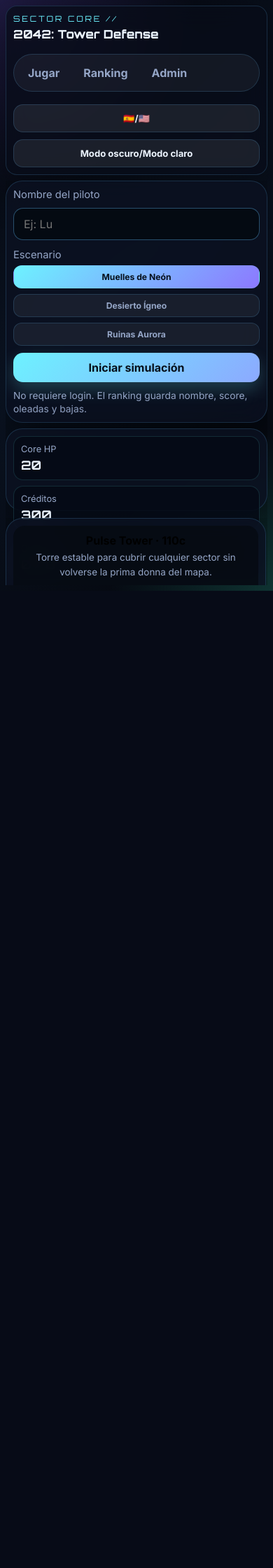
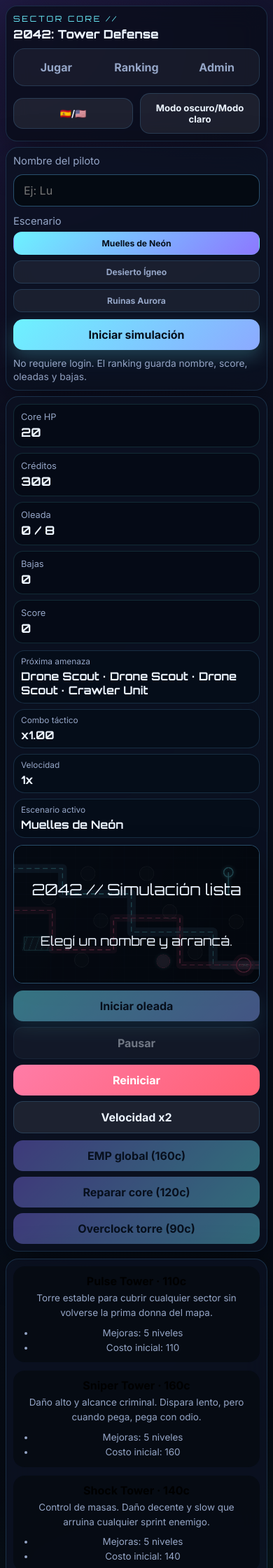
Before and after one commit to lu-developer476/2042, a Django app: page / in a window 390 px wide. Shown: the top 2240 px of the page at 70% size. Before the commit the page ends 844 px from the top, so only its background shows below. Run offline with Django 5.2, Linux system fonts and the light colour scheme; data that the repository does not hold is empty.

Commit message:
Improve responsive game layout (#7)

```diff
--- a/game/static/game/css/styles.css
+++ b/game/static/game/css/styles.css
@@ -37,7 +37,8 @@
 }
 
 * { box-sizing: border-box; }
-html, body { margin: 0; padding: 0; width: 100%; height: 100%; overflow: hidden; }
+html { margin: 0; padding: 0; width: 100%; min-height: 100%; scroll-behavior: smooth; }
+body { margin: 0; padding: 0; width: 100%; min-height: 100%; overflow-x: hidden; }
 body {
   font-family: 'Inter', sans-serif;
   color: var(--text);
@@ -51,13 +52,14 @@ a { color: inherit; text-decoration: none; }
 button, input { font: inherit; }
 
 .app-shell {
-  width: 100vw;
-  height: 100vh;
+  width: min(100%, 1920px);
+  min-height: 100svh;
+  margin: 0 auto;
   display: grid;
   grid-template-rows: auto 1fr;
   gap: clamp(10px, 1.2vw, 16px);
   padding: clamp(10px, 1.4vw, 18px);
-  overflow: hidden;
+  overflow: visible;
 }
 
 .navbar {
@@ -90,7 +92,7 @@ button, input { font: inherit; }
   display: grid;
   grid-template-columns: clamp(170px, 14vw, 230px) minmax(0, 1fr);
   gap: clamp(10px, 1.2vw, 16px);
-  overflow: hidden;
+  overflow: visible;
 }
 
 .app-sidebar {
@@ -117,7 +119,7 @@ button, input { font: inherit; }
 .page-shell {
   min-width: 0;
   min-height: 0;
-  overflow: hidden;
+  overflow: visible;
   display: grid;
   grid-template-rows: auto minmax(0, 1fr);
   gap: clamp(8px, 1vw, 12px);
@@ -164,13 +166,14 @@ button, input { font: inherit; }
 .content-grid {
   min-height: 0;
   display: grid;
-  grid-template-columns: minmax(0, 1fr) clamp(240px, 20vw, 310px);
+  grid-template-columns: minmax(560px, 1fr) clamp(260px, 22vw, 340px);
   gap: clamp(10px, 1.2vw, 16px);
   align-items: stretch;
 }
 
 .game-panel {
   min-height: 0;
+  container-type: inline-size;
   display: grid;
   grid-template-rows: auto auto minmax(0, 1fr) auto auto;
   align-content: stretch;
@@ -209,21 +212,23 @@ button, input { font: inherit; }
 
 .battlefield-wrap {
   position: relative;
-  width: min(100%, max(320px, calc((100vh - 430px) * 16 / 9)));
-  min-width: min(100%, 320px);
-  max-height: 100%;
+  width: 100%;
+  min-width: 0;
+  max-height: min(68svh, 720px);
   margin: 0 auto;
   aspect-ratio: 16 / 9;
   border-radius: clamp(14px, 2vw, 24px);
   overflow: hidden;
   border: 1px solid var(--line-strong);
   background: #03060d;
+  box-shadow: inset 0 0 0 1px rgba(255,255,255,0.04), 0 18px 44px rgba(0,0,0,0.28);
 }
 
 #battlefield {
   width: 100%;
   height: 100%;
   display: block;
+  touch-action: manipulation;
 }
 
 .overlay-message {
@@ -264,7 +269,7 @@ button, input { font: inherit; }
 .button.ability { background: linear-gradient(135deg, rgba(140,120,255,0.9), rgba(109,242,255,0.9)); color: #06101b; }
 .button.small { width: 100%; padding: 10px 12px; margin-top: 12px; }
 
-.sidebar { display: grid; gap: clamp(10px, 1.1vw, 14px); min-height: 0; align-content: start; overflow-y: auto; padding-right: 2px; }
+.sidebar { display: grid; gap: clamp(10px, 1.1vw, 14px); min-height: 0; align-content: start; overflow-y: auto; overscroll-behavior: contain; padding-right: 4px; }
 .card h2 { font-family: 'Orbitron', sans-serif; margin-top: 0; }
 .microcopy { color: var(--muted); font-size: 0.92rem; line-height: 1.6; }
 
@@ -302,44 +307,61 @@ th, td { padding: 14px 12px; text-align: left; border-bottom: 1px solid rgba(109
 th { color: var(--cyan); font-family: 'Orbitron', sans-serif; font-size: 0.82rem; letter-spacing: 0.08em; }
 td { color: var(--muted); }
 
-@media (max-width: 1180px) {
+@container (max-width: 760px) {
+  .hud-grid,
+  .intel-strip { grid-template-columns: repeat(2, minmax(0, 1fr)); }
+
+  .controls-row,
+  .ability-row { display: grid; grid-template-columns: repeat(2, minmax(0, 1fr)); gap: 8px; }
+}
+
+@media (min-width: 1281px) {
+  .app-shell { max-height: 100svh; }
+  .workspace, .page-shell, .content-grid, .game-panel { overflow: hidden; }
+  .sidebar { max-height: 100%; }
+}
+
+@media (max-width: 1280px) {
+  .app-shell { grid-template-rows: auto auto; }
   .workspace { grid-template-columns: minmax(0, 1fr); }
   .app-sidebar { display: none; }
-  .content-grid { grid-template-columns: minmax(0, 1fr) minmax(220px, 280px); }
-  .setup-fields { grid-template-columns: repeat(2, minmax(0, 1fr)); }
-  .hud-grid { grid-template-columns: repeat(5, minmax(84px, 1fr)); }
-  .battlefield-wrap { width: min(100%, max(300px, calc((100vh - 470px) * 16 / 9))); }
-  .sidebar { grid-template-columns: repeat(2, minmax(0, 1fr)); }
-  .leaderboard-card { grid-column: 1 / -1; }
+  .content-grid { grid-template-columns: minmax(0, 1fr); }
+  .setup-fields { grid-template-columns: minmax(180px, 0.8fr) minmax(280px, 1.2fr); }
+  .setup-fields .microcopy { grid-column: 1 / -1; }
+  .battlefield-wrap { max-height: none; }
+  .sidebar { grid-template-columns: repeat(3, minmax(0, 1fr)); overflow: visible; padding-right: 0; }
 }
 
-@media (max-width: 860px) {
+@media (max-width: 960px) {
   .navbar { grid-template-columns: 1fr; min-height: 0; }
   .navbar-links, .preference-actions { justify-content: flex-start; }
-  .content-grid { grid-template-columns: 1fr; }
-  .hud-grid, .intel-strip { grid-template-columns: repeat(3, minmax(0, 1fr)); }
+  .setup-fields { grid-template-columns: 1fr; }
+  .scenario-picker { grid-template-columns: repeat(3, minmax(0, 1fr)); }
   .sidebar { grid-template-columns: 1fr; }
 }
 
 @media (max-width: 720px) {
   .app-shell { padding: 8px; gap: 8px; }
-  .navbar { padding: 10px; border-radius: 16px; }
-  .setup-fields { grid-template-columns: 1fr; }
-  .hud-grid { grid-template-columns: repeat(2, minmax(0, 1fr)); gap: 8px; }
+  .navbar { padding: 10px; border-radius: 16px; gap: 10px; }
+  .navbar-links { width: 100%; display: grid; grid-template-columns: repeat(3, minmax(0, 1fr)); border-radius: 16px; }
+  .navbar-links a { text-align: center; padding-inline: 8px; }
+  .preference-actions { width: 100%; display: grid; grid-template-columns: repeat(2, minmax(0, 1fr)); }
+  .setup-panel, .card, .game-panel { border-radius: 18px; }
+  .hud-grid, .intel-strip { grid-template-columns: repeat(2, minmax(0, 1fr)); gap: 8px; }
   .hud-item { padding: 10px; }
-  .hud-item strong { font-size: 1.1rem; }
-  .intel-strip { grid-template-columns: repeat(2, minmax(0, 1fr)); gap: 8px; }
-  .battlefield-wrap { width: 100%; border-radius: 14px; }
+  .hud-item strong { font-size: 1.08rem; }
+  .battlefield-wrap { border-radius: 14px; min-height: 210px; }
   .controls-row, .ability-row { display: grid; grid-template-columns: repeat(2, minmax(0, 1fr)); gap: 8px; }
-  .button { width: 100%; padding: 11px 12px; }
+  .button { width: 100%; padding: 12px; min-height: 44px; }
   .scenario-picker { grid-template-columns: 1fr; }
+  .tower-shop { grid-template-columns: 1fr; }
 }
 
 @media (max-width: 460px) {
   .brand-title { font-size: 1.05rem; }
-  .navbar-links, .preference-actions { width: 100%; }
   .hud-grid, .intel-strip, .controls-row, .ability-row { grid-template-columns: 1fr; }
   .microcopy, .tower-card p, .tower-card ul { font-size: 0.84rem; }
+  .battlefield-wrap { min-height: 185px; }
 }
 
 
```
